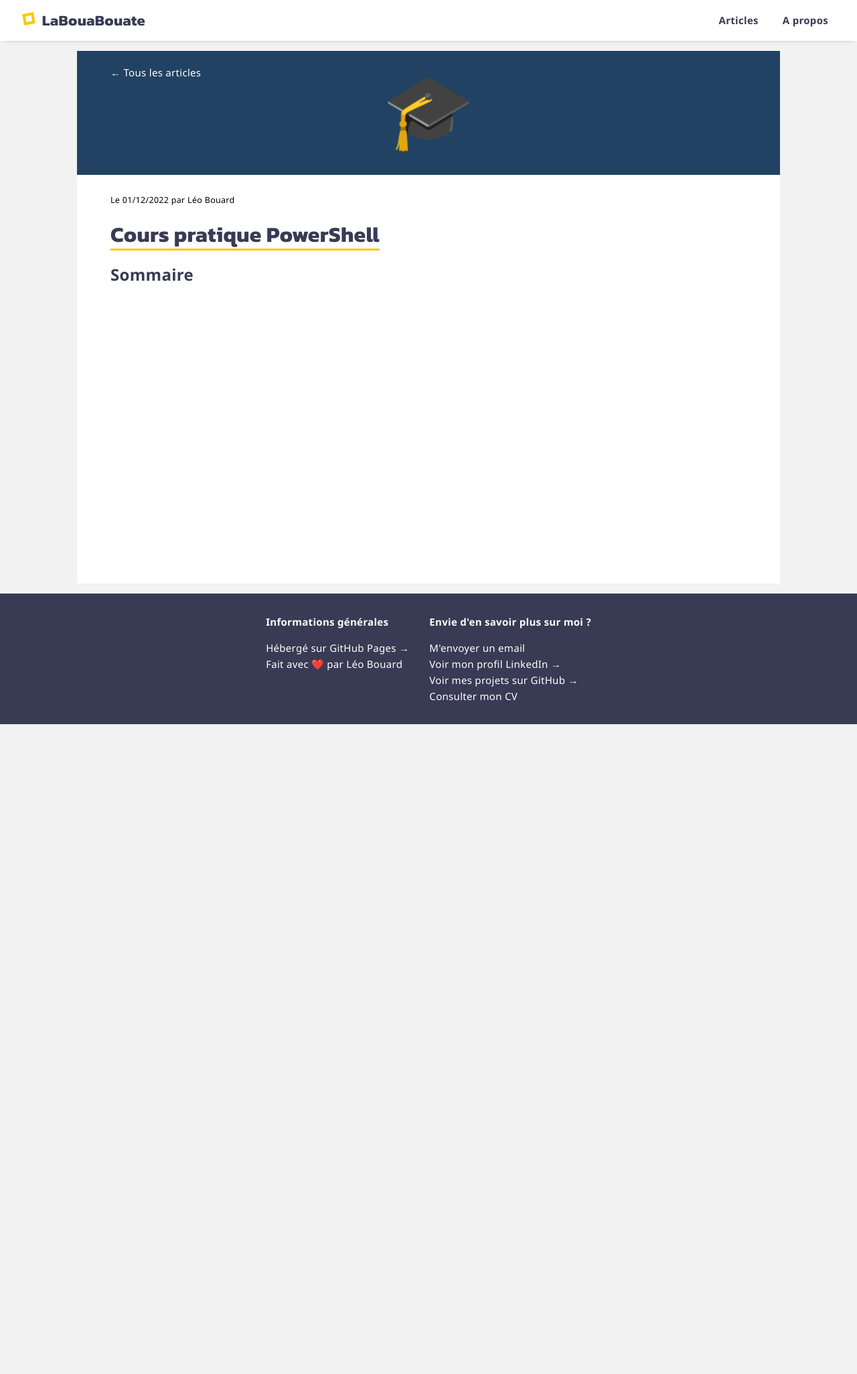
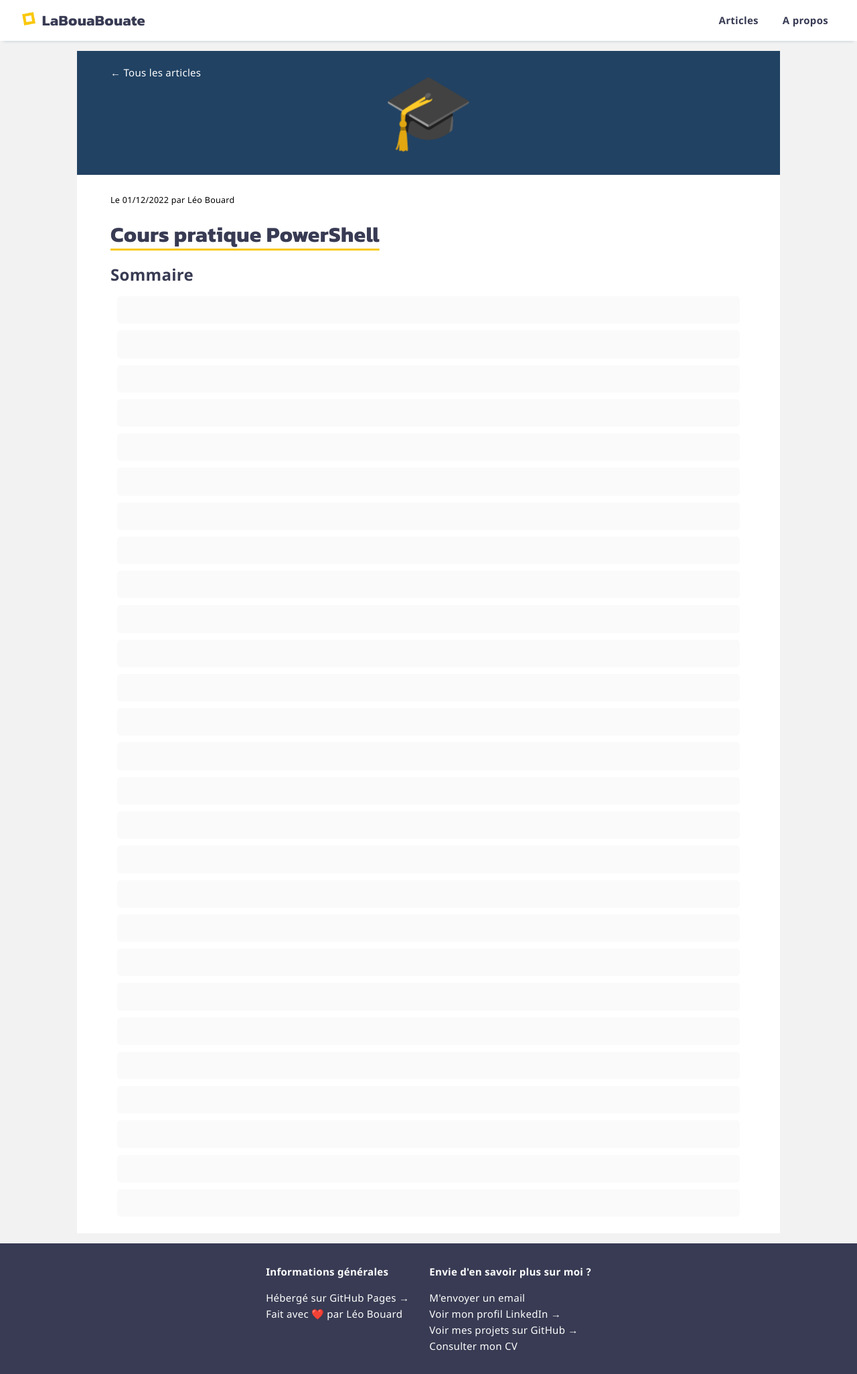
Before and after one commit to leobouard/leobouard.github.io, a Jekyll site: the page built from _posts/2022-12-01-cours-pratique-powershell-sommaire.md, in a window 1280 px wide. Shown: the whole page at 67% size. Built offline with Jekyll 4.4.1, drawn with Linux system fonts in a browser that asks for light colours; some web fonts are replaced; before the commit the page ends 1081 px from its top, so only the background shows below that.

Commit message:
Update 2022-12-01-cours-pratique-powershell-sommaire.md

```diff
--- a/_posts/2022-12-01-cours-pratique-powershell-sommaire.md
+++ b/_posts/2022-12-01-cours-pratique-powershell-sommaire.md
@@ -8,13 +8,11 @@
 ## Sommaire
 
 <div>
-    {% assign listed_posts = site.posts | sort: 'id' %}
-    {% for post in listed_posts %}
-        {% if post.id contains "-cours-pratique-powershell-0" %}
+    {% assign posts = site.posts | sort: 'id' %}
+    {% for post in posts %}
         <a href="{{ post.id }}" style="display: block; display: block; padding: 10px; margin: 10px; background: #fafafa; border-radius: 5px;">
             <h4>{{ post.Title }}</h4>
             <span>{{ post.Description }}</span>
         </a>
-        {% endif %}
     {% endfor %}
 </div>
```
